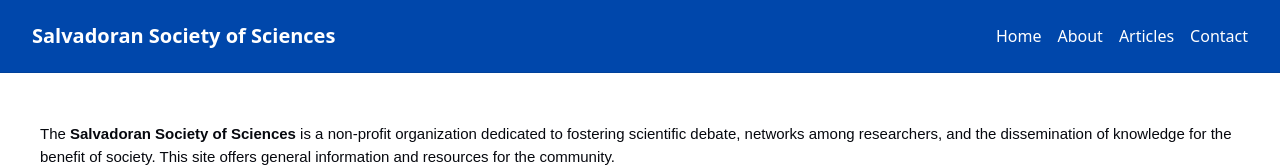
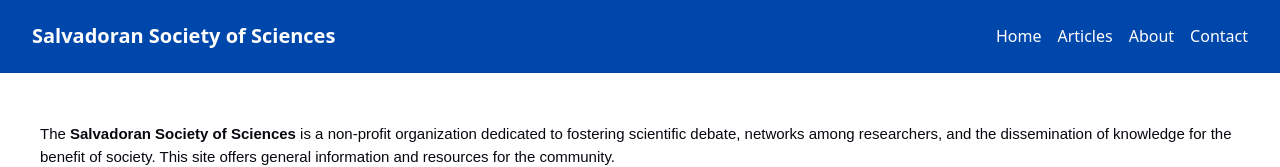
Before and after one commit to jromerooo2/salvadoran_arxiv, a Vue app: page / in a window 1280 px wide. Shown: the top 167 px of the page. Built offline with nearby package versions, Linux system fonts and the light colour scheme.

Commit message:
change order of upper bar

```diff
--- a/src/components/Navbar.vue
+++ b/src/components/Navbar.vue
@@ -32,10 +32,10 @@
               <router-link to="/" class="block text-white py-2" @click="isOpen = false">Home</router-link>
             </li>
             <li>
-              <router-link to="/about" class="block text-white py-2" @click="isOpen = false">About</router-link>
+              <router-link to="/articles" class="block text-white py-2" @click="isOpen = false">Articles</router-link>
             </li>
             <li>
-              <router-link to="/articles" class="block text-white py-2" @click="isOpen = false">Articles</router-link>
+              <router-link to="/about" class="block text-white py-2" @click="isOpen = false">About</router-link>
             </li>
             <li>
               <router-link to="/contact" class="block text-white py-2" @click="isOpen = false">Contact</router-link>
```
